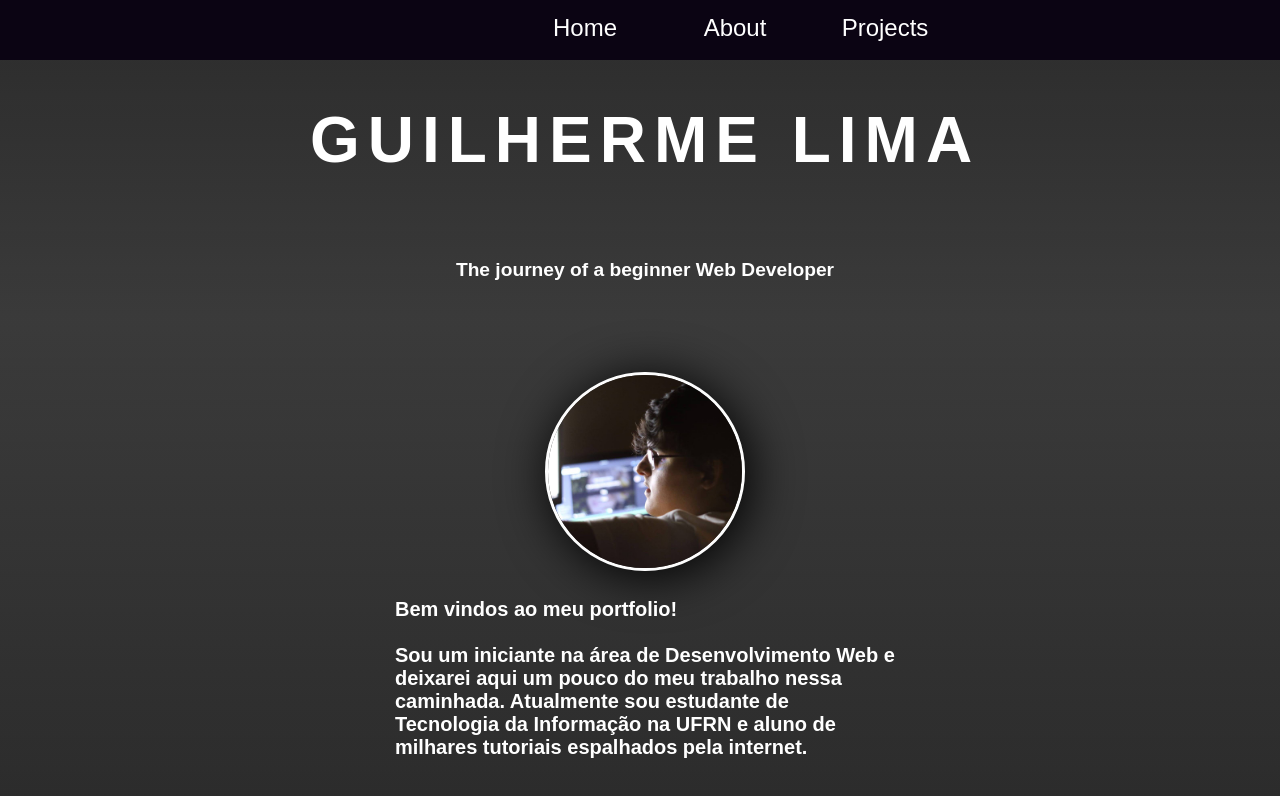
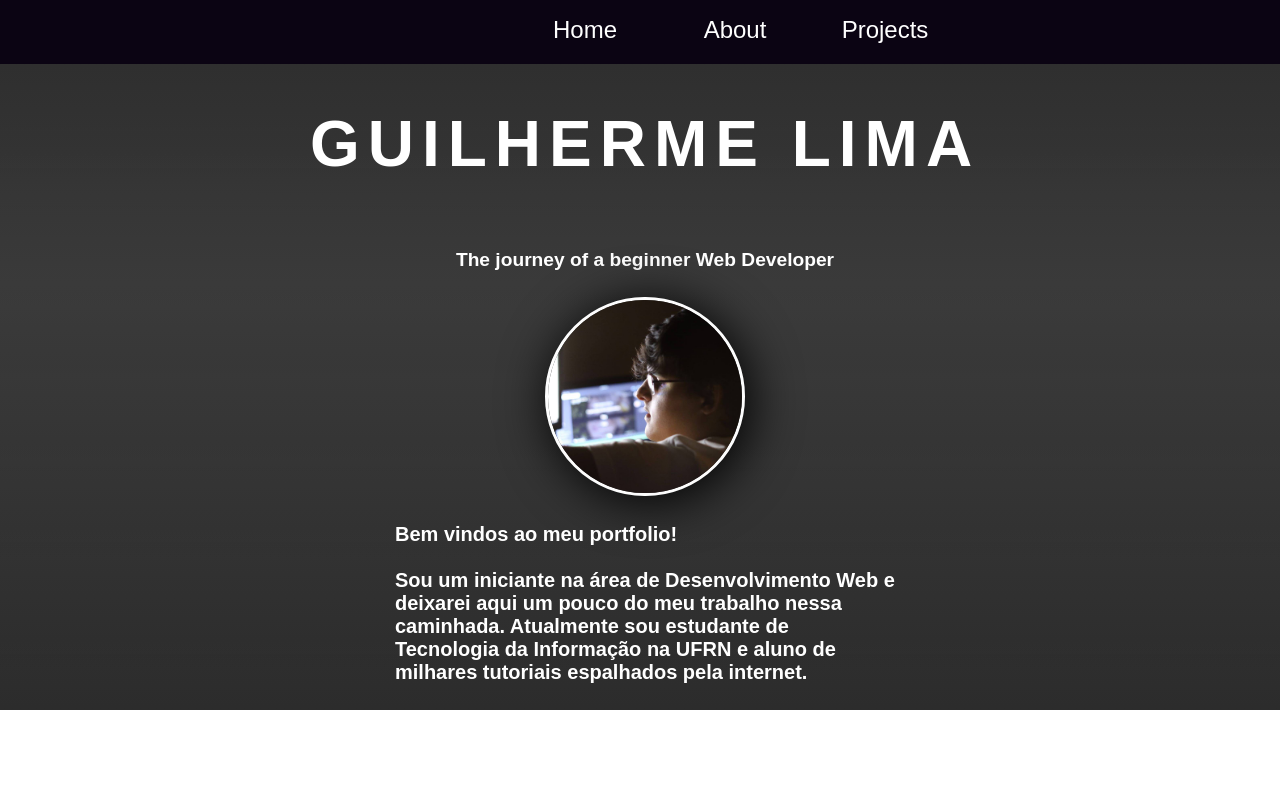
Before and after one commit to guilimadev/portfolio, a React (Create React App) app: page / in a window 1280 px wide. Shown: the top 796 px of the page. Built offline with nearby package versions, Linux system fonts and the light colour scheme.

Commit message:
Deploy ready

```diff
--- a/src/styles/Body.css
+++ b/src/styles/Body.css
@@ -1,9 +1,8 @@
 .body {
   display: flex;
-  flex: 1;
+  flex: 0.8;
   flex-direction: column;
   justify-content: space-evenly;
-  height: 90vh;
   padding-left: 10px;
 }
 
--- a/src/styles/Main.css
+++ b/src/styles/Main.css
@@ -7,7 +7,6 @@
       rgba(0, 0, 0, 0.25) 200%
     );
   background-blend-mode: multiply;
-  height: 100vh;
   flex-direction: column;
   align-items: center;
 }
--- a/src/styles/Navbar.css
+++ b/src/styles/Navbar.css
@@ -1,5 +1,5 @@
 .navbar {
-  top: 0;
+  flex: 0.2;
   display: flex;
   justify-content: space-around;
   padding-left: 10px;
```
Also changed, not shown: 1 other file (tests, documents, lock files or other folders).
